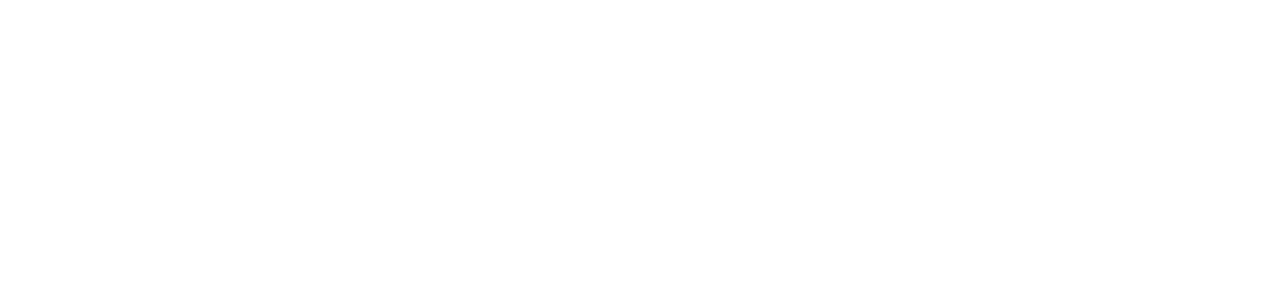
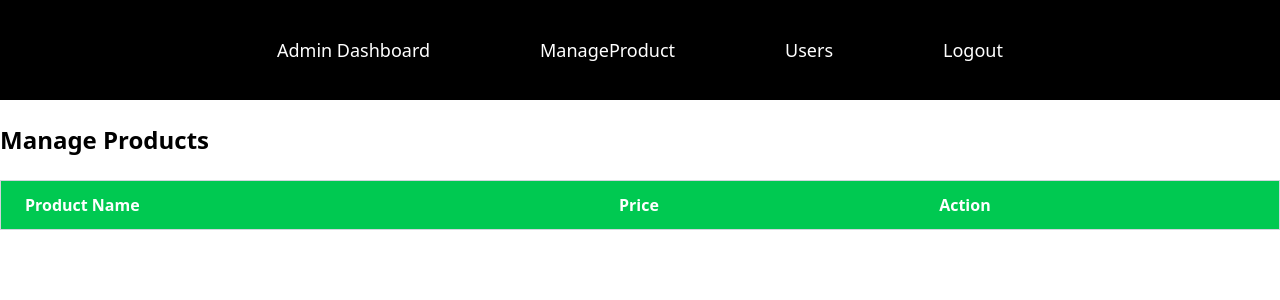
Before and after one commit to Bibek74/web_furniture, a React (Vite) app: page /manageproduct in a window 1280 px wide. Before the commit this address had no page. Shown: the top 300 px of the page. Built offline with nearby package versions, Linux system fonts and the light colour scheme.

Commit message:
added delete functionality

```diff
--- a/src/App.jsx
+++ b/src/App.jsx
@@ -7,6 +7,7 @@
 import AdminDashboard from "./components/AdminDashboard";
 import Staff from "./components/Staff";
 import Product from "./components/Product";
+import ManageProduct from "./components/ManageProduct";
 
 function App() {
   return (
@@ -23,6 +24,7 @@
         <Route path="/dashboard" element={<AdminDashboard />} />
         <Route path="/staff" element={<Staff />} />
         <Route path="/product" element={<Product />} />
+        <Route path="/manageproduct" element={<ManageProduct/>} />
       </Routes>
     </Router>
   );
--- a/src/components/AdminDashboard.jsx
+++ b/src/components/AdminDashboard.jsx
@@ -1,9 +1,11 @@
 import React, { useState } from 'react';
 import AdminNav from './AdminNav';
 
+// Function to save product with a unique id
 const saveProduct = (product) => {
   let existingProducts = JSON.parse(localStorage.getItem("uploadedProducts")) || [];
-  existingProducts.push(product); // Append new product
+  const newProduct = { ...product, id: Date.now() }; // Add unique ID using Date.now()
+  existingProducts.push(newProduct); // Append new product
   localStorage.setItem("uploadedProducts", JSON.stringify(existingProducts));
 };
 
--- a/src/components/AdminNav.jsx
+++ b/src/components/AdminNav.jsx
@@ -7,6 +7,9 @@
         <ul className="hidden md:flex text-lg justify-evenly w-full max-w-4xl">
           <li className="mx-[25px] cursor-pointer flex items-center justify-center">
             <Link to="/dashboard" className="hover:text-gray-300">Admin Dashboard</Link>
+          </li>
+          <li className="mx-[25px] cursor-pointer flex items-center justify-center">
+            <Link to="/manageproduct" className="hover:text-gray-300">ManageProduct</Link>
           </li>
           <li className="mx-[25px] cursor-pointer flex items-center justify-center">
             <Link to="/staff" className="hover:text-gray-300">Users</Link>
--- /dev/null
+++ b/src/components/ManageProduct.jsx
@@ -0,0 +1,53 @@
+import React, { useState, useEffect } from 'react';
+import AdminNav from './AdminNav';
+
+function ManageProduct() {
+  const [products, setProducts] = useState([]);
+
+  // Function to handle product deletion
+  const handleDelete = (id) => {
+    const updatedProducts = products.filter(product => product.id !== id); // Filter out the deleted product
+    setProducts(updatedProducts);
+    localStorage.setItem("uploadedProducts", JSON.stringify(updatedProducts)); // Update localStorage after deleting
+  };
+
+  // Load products from localStorage when the component mounts
+  useEffect(() => {
+    const storedProducts = JSON.parse(localStorage.getItem("uploadedProducts")) || [];
+    setProducts(storedProducts);
+  }, []); // Empty dependency array means this runs only once after initial render
+
+  return (
+    <>
+      <AdminNav />
+      <h1 className="text-2xl font-semibold my-6">Manage Products</h1>
+      <table className="min-w-full table-auto border-collapse border border-gray-300">
+        <thead className="bg-green-500 text-white">
+          <tr>
+            <th className="px-6 py-3 text-left">Product Name</th>
+            <th className="px-6 py-3 text-left">Price</th>
+            <th className="px-6 py-3 text-left">Action</th>
+          </tr>
+        </thead>
+        <tbody>
+          {products.map((product) => (
+            <tr key={product.id} className="hover:bg-gray-100">
+              <td className="px-6 py-3">{product.name}</td>
+              <td className="px-6 py-3">{product.price}</td>
+              <td className="px-6 py-3">
+                <button
+                  onClick={() => handleDelete(product.id)} // Pass product's unique id
+                  className="bg-red-500 text-white px-4 py-2 rounded hover:bg-red-600 transition duration-300"
+                >
+                  Delete
+                </button>
+              </td>
+            </tr>
+          ))}
+        </tbody>
+      </table>
+    </>
+  );
+}
+
+export default ManageProduct;
```
